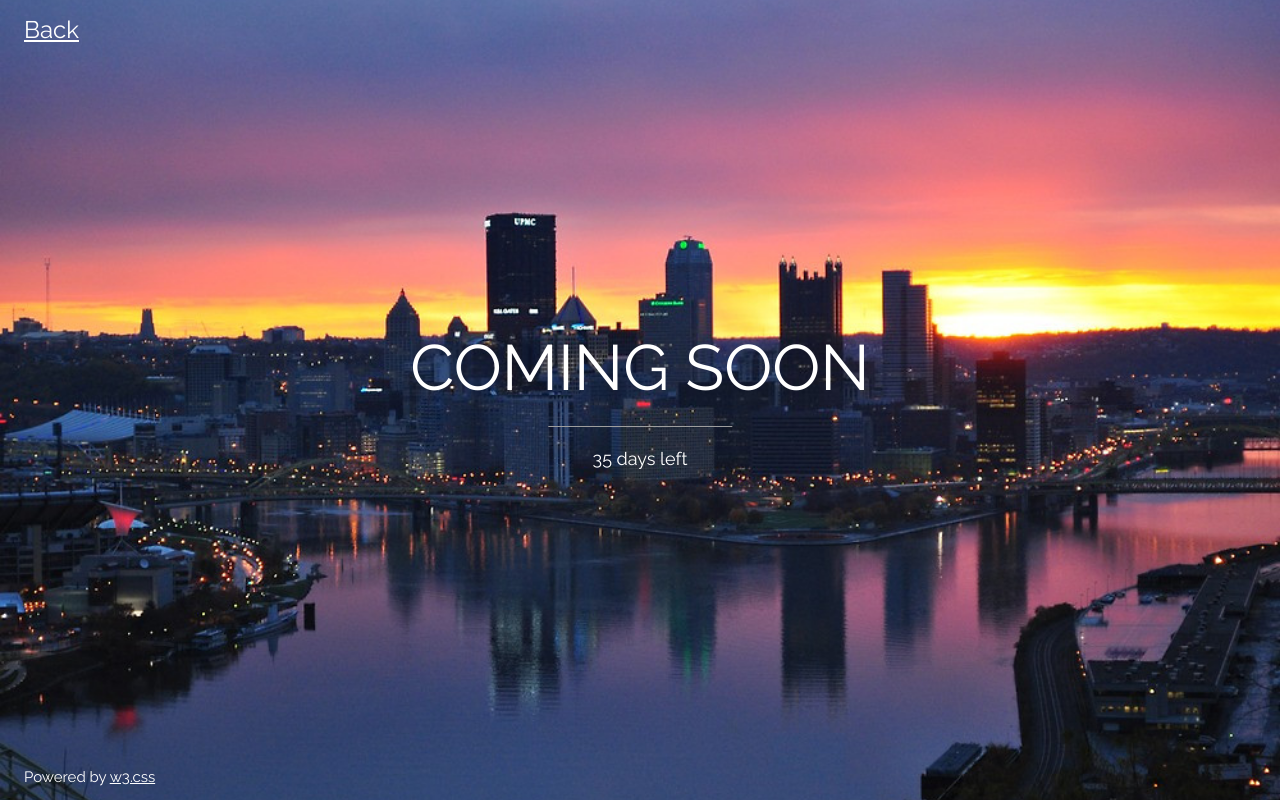
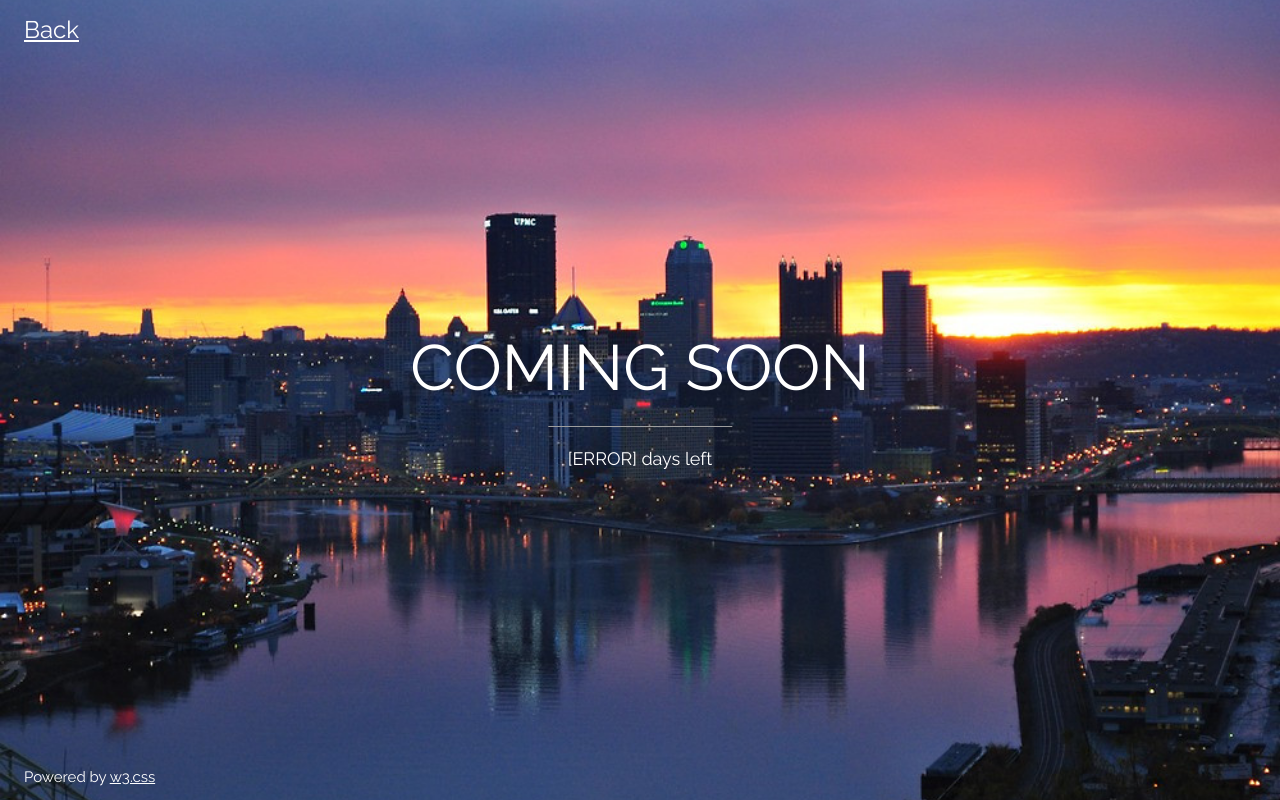
Before and after one commit to NonnagHcaz/www.ifnameismain.com, a Django app: page /wip/ in a window 1280 px wide. Run offline with Django 3.2, Linux system fonts and the light colour scheme.

Commit message:
no message

```diff
--- a/home/templates/wip.html
+++ b/home/templates/wip.html
@@ -22,9 +22,9 @@ body, html {height: 100%}
     <a href={% url 'home' %}>Back</a>
   </div>
   <div class="w3-display-middle">
-    <h1 class="w3-jumbo w3-animate-top">COMING SOON</h1>
+    <h1 class="w3-jumbo w3-animate-top w3-center">COMING SOON</h1>
     <hr class="w3-border-grey" style="margin:auto;width:40%">
-    <p class="w3-large w3-center">35 days left</p>
+    <p class="w3-large w3-center">[ERROR] days left</p>
   </div>
   <div class="w3-display-bottomleft w3-padding-large">
     Powered by <a href="https://www.w3schools.com/w3css/default.asp" target="_blank">w3.css</a>
```
